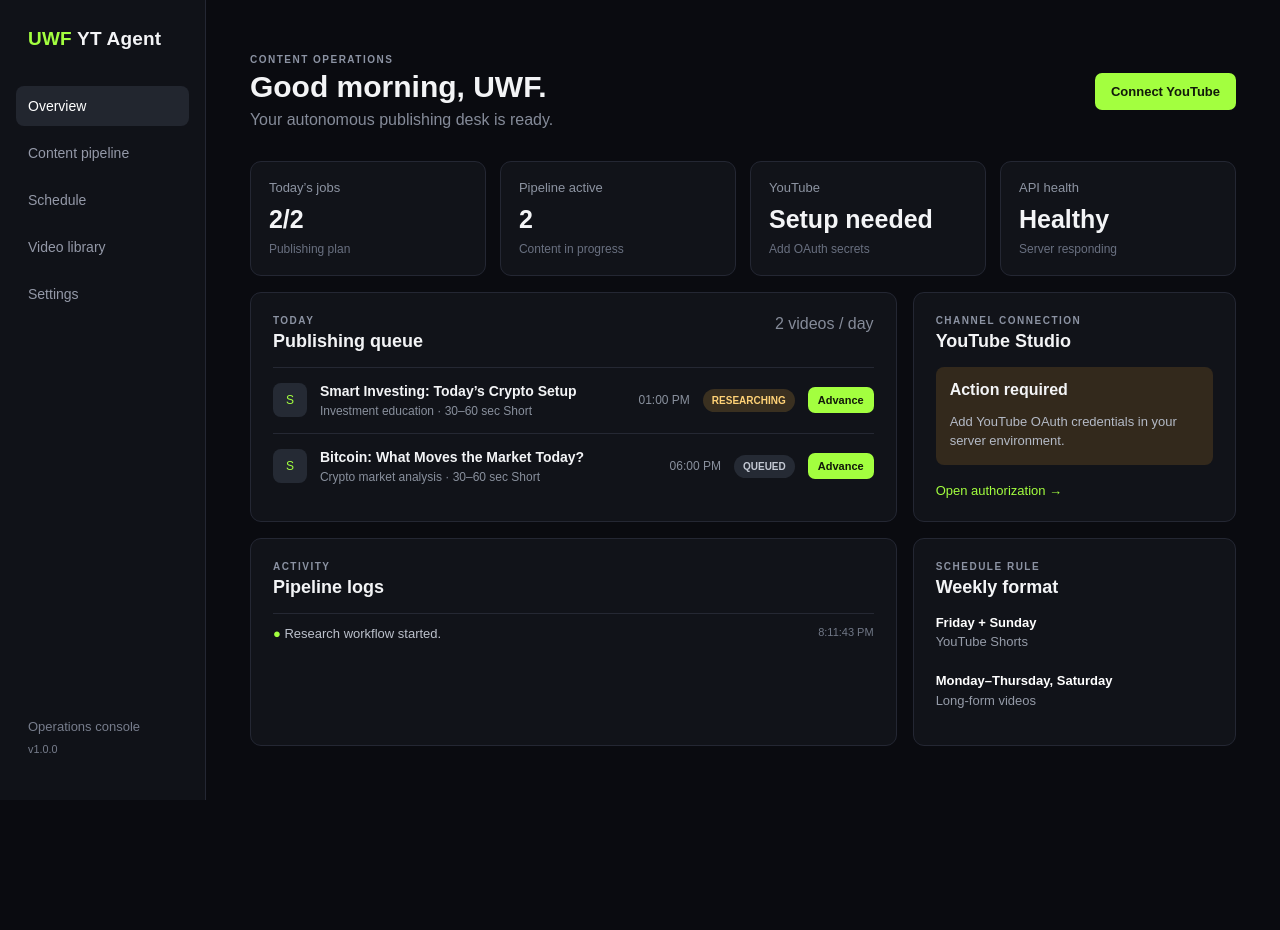
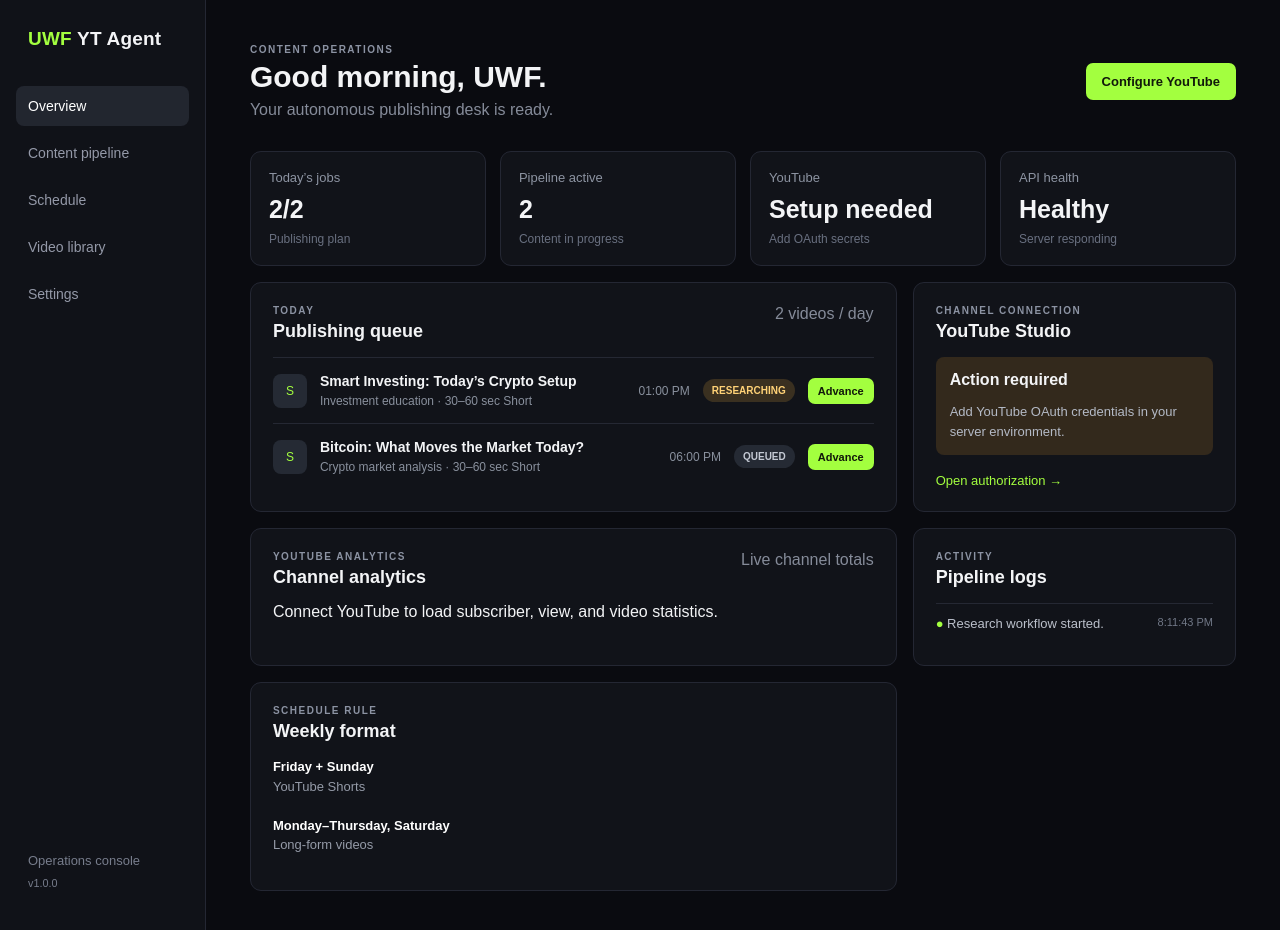
Before and after one commit to Nurdiwala1/uwf-yt-agent, a Next.js app: page / in a window 1280 px wide. Shown: the top 930 px of the page. Before the commit the page ends 800 px from the top, so only its background shows below. Built offline with nearby package versions, Linux system fonts and the light colour scheme; no server answers.

Commit message:
Show connected state and YouTube analytics

```diff
--- a/app/dashboard.tsx
+++ b/app/dashboard.tsx
@@ -1,16 +1,25 @@
 "use client";
 import { useState } from "react";
 import type { ContentJob, JobLog } from "@/lib/types";
+import type { YoutubeChannelStats } from "@/lib/youtube";
 
 const labels: Record<string, string> = { queued: "Queued", researching: "Researching", scripting: "Scripting", generating_voice: "Voice", generating_visuals: "Visuals", assembling: "Assembling", thumbnail: "Thumbnail", quality_check: "Quality check", uploading: "Uploading", scheduled: "Scheduled", published: "Published", failed: "Failed" };
-export function Dashboard({ initialJobs, initialLogs, configured }: { initialJobs: ContentJob[]; initialLogs: JobLog[]; configured: boolean }) {
-  const [jobs, setJobs] = useState(initialJobs); const [logs, setLogs] = useState(initialLogs); const [busy, setBusy] = useState(false);
+
+function compact(value: number) {
+  return new Intl.NumberFormat("en-US", { notation: "compact", maximumFractionDigits: 1 }).format(value);
+}
+
+export function Dashboard({ initialJobs, initialLogs, configured, youtubeConnected, channelStats }: { initialJobs: ContentJob[]; initialLogs: JobLog[]; configured: boolean; youtubeConnected: boolean; channelStats: YoutubeChannelStats | null }) {
+  const [jobs, setJobs] = useState(initialJobs);
+  const [logs, setLogs] = useState(initialLogs);
+  const [busy, setBusy] = useState(false);
   const advance = async (id: string) => { setBusy(true); const res = await fetch(`/api/jobs/${id}/advance`, { method: "POST" }); const data = await res.json(); if (res.ok) { setJobs((all) => all.map((j) => j.id === id ? data.job : j)); setLogs((all) => [{ id: crypto.randomUUID(), jobId: id, level: "info", message: `Moved to ${data.job.state.replaceAll("_", " ")}.`, createdAt: new Date().toISOString() }, ...all]); } setBusy(false); };
   const today = jobs.filter(j => new Date(j.scheduledFor).toDateString() === new Date().toDateString());
-  return <main><aside><div className="brand"><span>UWF</span> YT Agent</div><nav><a className="active">Overview</a><a>Content pipeline</a><a>Schedule</a><a>Video library</a><a>Settings</a></nav><div className="sidebar-foot">Operations console<br/><small>v1.0.0</small></div></aside><section className="content"><header><div><p className="eyebrow">CONTENT OPERATIONS</p><h1>Good morning, UWF.</h1><p className="muted">Your autonomous publishing desk is ready.</p></div><a className="button" href="/api/youtube/oauth">{configured ? "Reconnect YouTube" : "Connect YouTube"}</a></header>
-    <div className="metrics"><Metric name="Today’s jobs" value={`${today.length}/2`} hint="Publishing plan" /><Metric name="Pipeline active" value={String(jobs.filter(j => !["scheduled", "published", "failed"].includes(j.state)).length)} hint="Content in progress" /><Metric name="YouTube" value={configured ? "Ready" : "Setup needed"} hint={configured ? "OAuth configured" : "Add OAuth secrets"} /><Metric name="API health" value="Healthy" hint="Server responding" /></div>
+  return <main><aside><div className="brand"><span>UWF</span> YT Agent</div><nav><a className="active">Overview</a><a>Content pipeline</a><a>Schedule</a><a>Video library</a><a>Settings</a></nav><div className="sidebar-foot">Operations console<br/><small>v1.0.0</small></div></aside><section className="content"><header><div><p className="eyebrow">CONTENT OPERATIONS</p><h1>Good morning, UWF.</h1><p className="muted">Your autonomous publishing desk is ready.</p></div>{youtubeConnected ? <span className="button connected-button">✓ Connected</span> : <a className="button" href="/api/youtube/oauth">{configured ? "Connect YouTube" : "Configure YouTube"}</a>}</header>
+    <div className="metrics"><Metric name="Today’s jobs" value={`${today.length}/2`} hint="Publishing plan" /><Metric name="Pipeline active" value={String(jobs.filter(j => !["scheduled", "published", "failed"].includes(j.state)).length)} hint="Content in progress" /><Metric name="YouTube" value={youtubeConnected ? "Connected" : configured ? "Ready" : "Setup needed"} hint={youtubeConnected ? "Uploads authorized" : configured ? "Authorization required" : "Add OAuth secrets"} /><Metric name="API health" value="Healthy" hint="Server responding" /></div>
     <div className="grid"><section className="panel wide"><div className="panel-title"><div><p className="eyebrow">TODAY</p><h2>Publishing queue</h2></div><span className="muted">2 videos / day</span></div><div className="jobs">{jobs.slice(0, 5).map(job => <article className="job" key={job.id}><div className="job-icon">{job.format === "short" ? "S" : "▶"}</div><div className="job-main"><strong>{job.title}</strong><span>{job.topic} · {job.format === "short" ? "30–60 sec Short" : "5–10 min video"}</span></div><time>{new Date(job.scheduledFor).toLocaleTimeString([], { hour: "2-digit", minute: "2-digit" })}</time><span className={`badge ${job.state}`}>{labels[job.state]}</span><button disabled={busy || ["scheduled", "published", "failed"].includes(job.state)} onClick={() => advance(job.id)}>Advance</button></article>)}</div></section>
-    <section className="panel"><p className="eyebrow">CHANNEL CONNECTION</p><h2>YouTube Studio</h2><div className={`connection ${configured ? "ok" : "warn"}`}><b>{configured ? "OAuth configured" : "Action required"}</b><p>{configured ? "Connect your Google account to authorize uploads." : "Add YouTube OAuth credentials in your server environment."}</p></div><a className="text-link" href="/api/youtube/oauth">Open authorization →</a></section>
+    <section className="panel"><p className="eyebrow">CHANNEL CONNECTION</p><h2>YouTube Studio</h2><div className={`connection ${youtubeConnected ? "ok" : "warn"}`}><b>{youtubeConnected ? "✓ Connected" : configured ? "Authorization required" : "Action required"}</b><p>{youtubeConnected ? `${channelStats?.title ?? "Your YouTube channel"} is authorized for uploads.` : configured ? "Connect your Google account to authorize uploads." : "Add YouTube OAuth credentials in your server environment."}</p></div>{youtubeConnected ? <span className="connected-note">Google account authorized</span> : <a className="text-link" href="/api/youtube/oauth">Open authorization →</a>}</section>
+    <section className="panel wide analytics-panel"><div className="panel-title"><div><p className="eyebrow">YOUTUBE ANALYTICS</p><h2>{channelStats?.title ?? "Channel analytics"}</h2></div><span className="muted">Live channel totals</span></div>{channelStats ? <div className="analytics-grid"><Metric name="Subscribers" value={compact(channelStats.subscriberCount)} hint="Current subscribers" /><Metric name="Total views" value={compact(channelStats.viewCount)} hint="Lifetime channel views" /><Metric name="Videos" value={compact(channelStats.videoCount)} hint="Published videos" /></div> : <div className="analytics-empty">{youtubeConnected ? "Channel analytics are temporarily unavailable." : "Connect YouTube to load subscriber, view, and video statistics."}</div>}</section>
     <section className="panel wide"><div className="panel-title"><div><p className="eyebrow">ACTIVITY</p><h2>Pipeline logs</h2></div></div><div className="logs">{logs.slice(0, 6).map(log => <p key={log.id}><span className={log.level}>●</span> {log.message}<time>{new Date(log.createdAt).toLocaleTimeString()}</time></p>)}</div></section>
     <section className="panel"><p className="eyebrow">SCHEDULE RULE</p><h2>Weekly format</h2><p className="schedule"><b>Friday + Sunday</b><br/>YouTube Shorts<br/><br/><b>Monday–Thursday, Saturday</b><br/>Long-form videos</p></section></div></section></main>;
 }
```
